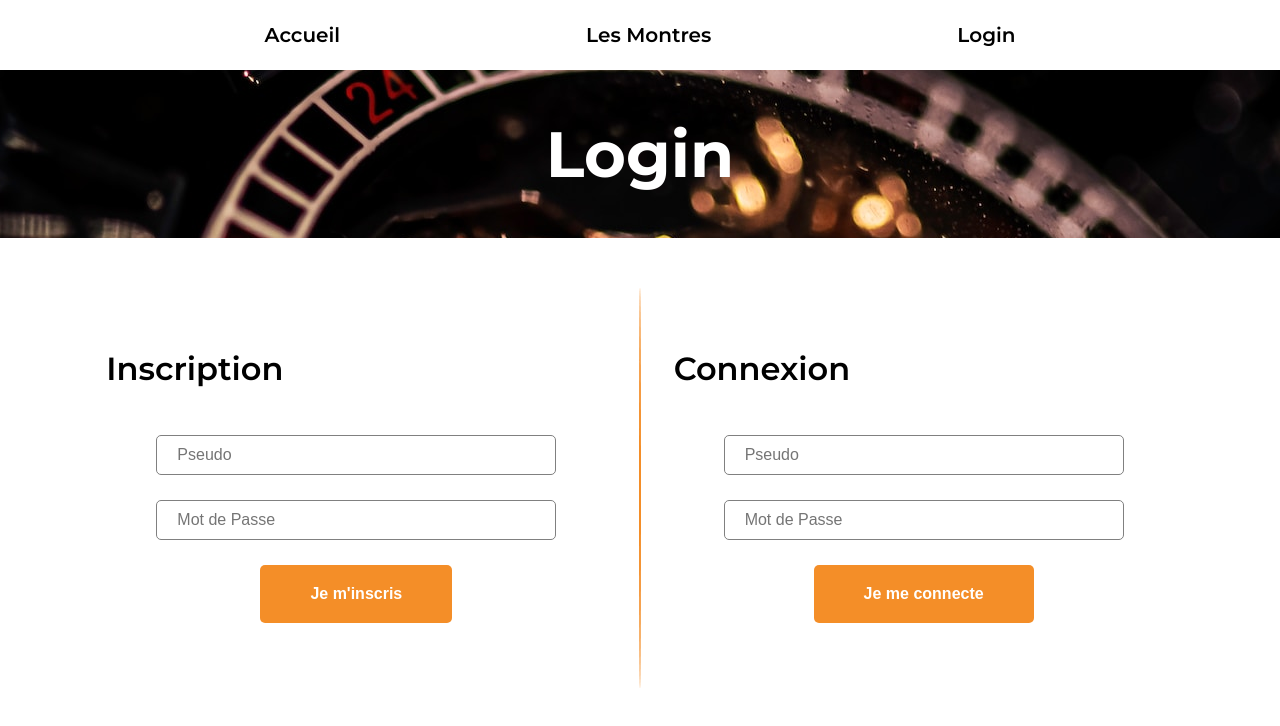
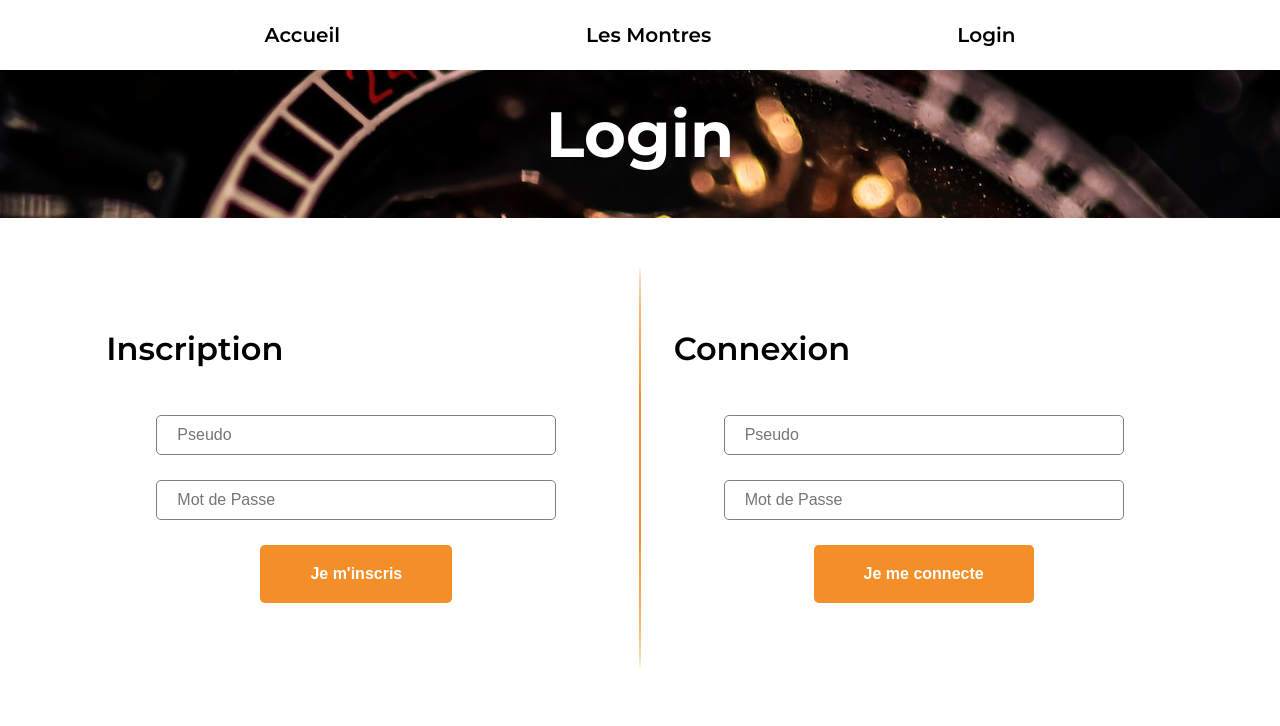
Before and after one commit to Aurelie-Runser/sae501-projet-front, a Nuxt app: page /login in a window 1280 px wide. Shown: the top 726 px of the page. Built offline with nearby package versions, Linux system fonts and the light colour scheme; no server answers.

Commit message:
correction orthographe

```diff
--- a/pages/login.vue
+++ b/pages/login.vue
@@ -36,7 +36,7 @@
 
 <style lang="scss">
 .login{
-    margin-top: 5rem;
+    padding-top: 5rem;
 
     &__sections{
         display: flex;
@@ -71,10 +71,6 @@
         border: none;
         border-radius: 100%;
         background: $color-main;
-    }
-
-    @include small{
-        margin-top: 0;
     }
 
     @include xlarge{
--- a/pages/montre/[id].vue
+++ b/pages/montre/[id].vue
@@ -50,7 +50,7 @@
             </div>
 
             <div class="fiche_montre__form--input">
-                <label for="boitier_texture">Dadran</label>
+                <label for="boitier_texture">Cadran</label>
                 <select class="fiche_montre__form--select" name="boitier_texture" id="boitier_texture" v-model="montrePreview.boitier_texture">
                     <option v-for="b in boitier_texture" :key="b.id_boitier_texture" :value="b.nom" @click="updatePrice">{{ b.nom }}</option>
                 </select>
@@ -128,7 +128,7 @@
         </ul>
 
         <div v-if="!store.token" class="fiche_montre__login">
-            <p>Pour modifier cette montre où l'ajouter à votre panier, veuillez vous connecter ou vous inscrire.</p>
+            <p>Pour modifier cette montre ou l'ajouter à votre panier, veuillez vous connecter ou vous inscrire.</p>
             <div class="fiche_montre__login--bouton">
                 <myButton lien="/login">Login</myButton>
             </div>
@@ -136,7 +136,7 @@
         </div>
 
         <div v-if="supp" class="fiche_montre__popup-supp">
-            <p>Vous êtes sur de vouloir supprimer cette montre ? Cette action est irréversible.</p>
+            <p>Vous êtes sûr de vouloir supprimer cette montre ? Cette action est irréversible.</p>
             <p>Cette montre disparaitra de votre panier et de ceux des autres utilisateurs.</p>
 
             <myButton @click="supp = false">Non, je la laisse</myButton>
```
